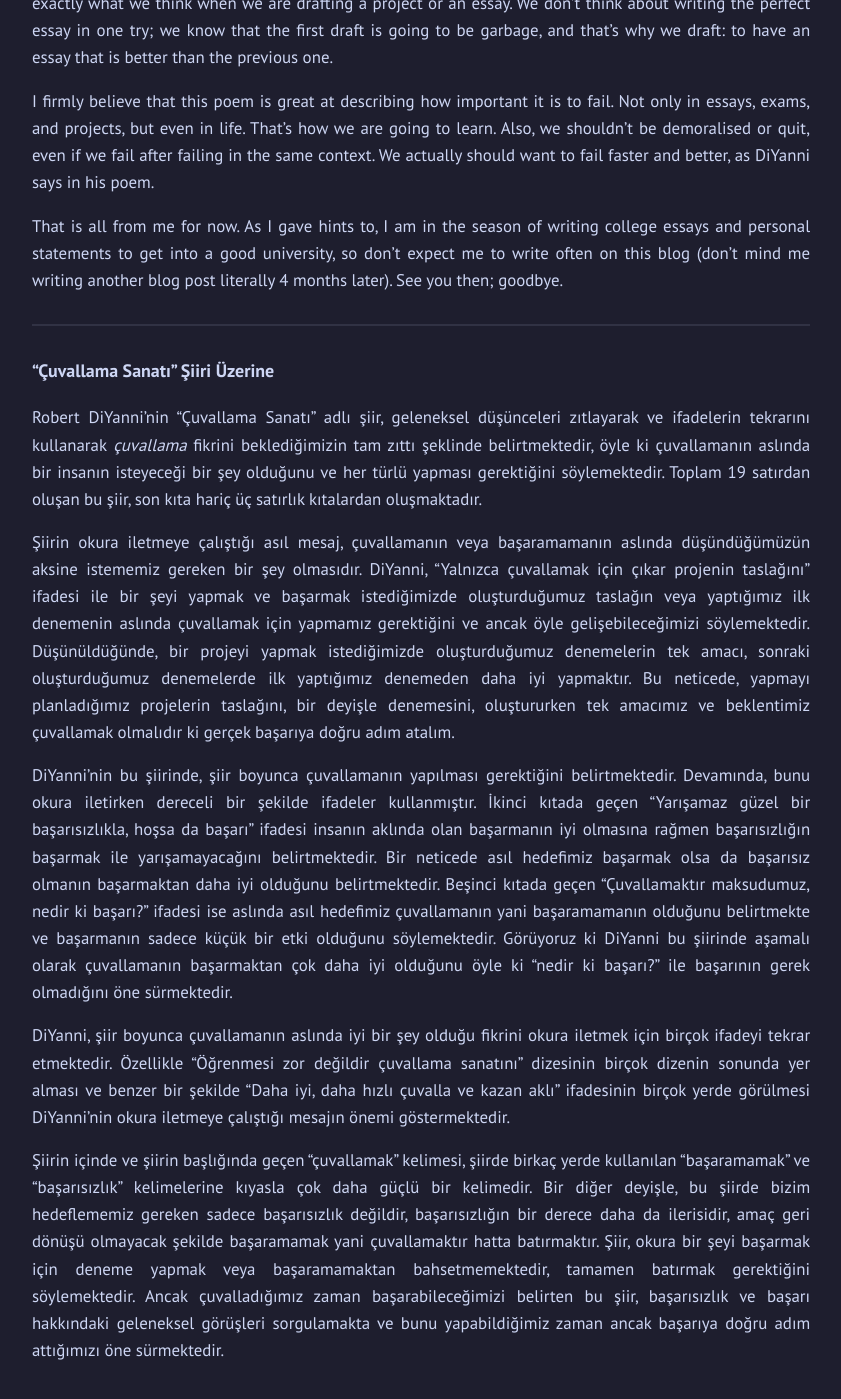
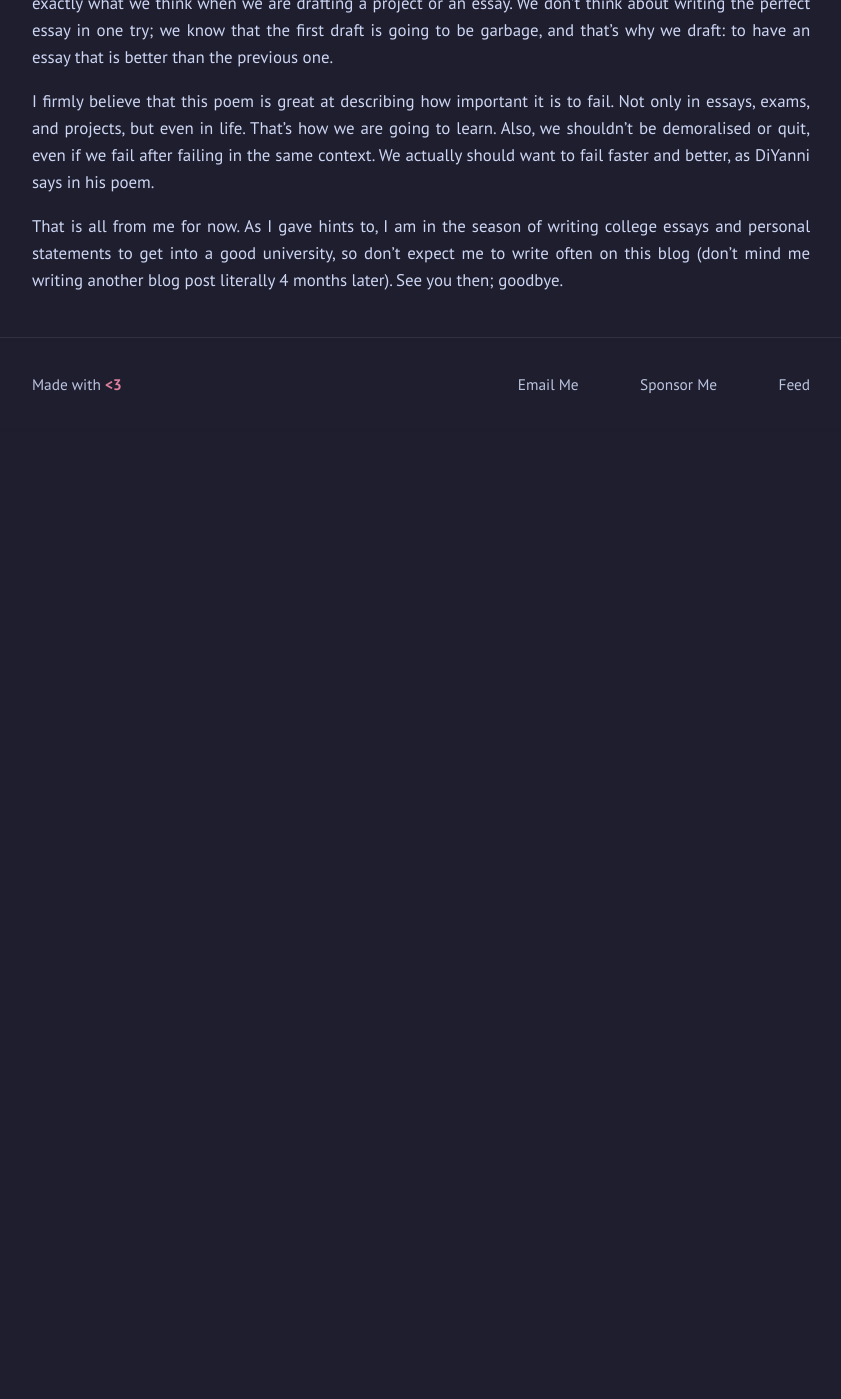
Before and after one commit to mkutay/deterministic-blog-old, a Jekyll site: the page built from _posts/2023-09-21-on-the-art-of-failing.md, in a window 1280 px wide and 1400 px high, scrolled down 2054 px. Shown: the whole window, without its empty margins (219-1060 px from the left). Built offline with Jekyll 4.4.1, drawn with Linux system fonts in a browser that asks for light colours; after the commit the page ends 2486 px from its top, so only the background shows below that.

Commit message:
Update 2023-09-21-on-the-art-of-failing.md

```diff
--- a/_posts/2023-09-21-on-the-art-of-failing.md
+++ b/_posts/2023-09-21-on-the-art-of-failing.md
@@ -70,17 +70,3 @@ In a very theoretical scenario (my life right now), imagine that I need to write
 I firmly believe that this poem is great at describing how important it is to fail. Not only in essays, exams, and projects, but even in life. That's how we are going to learn. Also, we shouldn't be demoralised or quit, even if we fail after failing in the same context. We actually should want to fail faster and better, as DiYanni says in his poem.
 
 That is all from me for now. As I gave hints to, I am in the season of writing college essays and personal statements to get into a good university, so don't expect me to write often on this blog (don't mind me writing another blog post literally 4 months later). See you then; goodbye.
-
----
-
-### "Çuvallama Sanatı" Şiiri Üzerine
-
-Robert DiYanni'nin "Çuvallama Sanatı" adlı şiir, geleneksel düşünceleri zıtlayarak ve ifadelerin tekrarını kullanarak _çuvallama_ fikrini beklediğimizin tam zıttı şeklinde belirtmektedir, öyle ki çuvallamanın aslında bir insanın isteyeceği bir şey olduğunu ve her türlü yapması gerektiğini söylemektedir. Toplam 19 satırdan oluşan bu şiir, son kıta hariç üç satırlık kıtalardan oluşmaktadır.
-
-Şiirin okura iletmeye çalıştığı asıl mesaj, çuvallamanın veya başaramamanın aslında düşündüğümüzün aksine istememiz gereken bir şey olmasıdır. DiYanni, "Yalnızca çuvallamak için çıkar projenin taslağını" ifadesi ile bir şeyi yapmak ve başarmak istediğimizde oluşturduğumuz taslağın veya yaptığımız ilk denemenin aslında çuvallamak için yapmamız gerektiğini ve ancak öyle gelişebileceğimizi söylemektedir. Düşünüldüğünde, bir projeyi yapmak istediğimizde oluşturduğumuz denemelerin tek amacı, sonraki oluşturduğumuz denemelerde ilk yaptığımız denemeden daha iyi yapmaktır. Bu neticede, yapmayı planladığımız projelerin taslağını, bir deyişle denemesini, oluştururken tek amacımız ve beklentimiz çuvallamak olmalıdır ki gerçek başarıya doğru adım atalım.
-
-DiYanni'nin bu şiirinde, şiir boyunca çuvallamanın yapılması gerektiğini belirtmektedir. Devamında, bunu okura iletirken dereceli bir şekilde ifadeler kullanmıştır. İkinci kıtada geçen "Yarışamaz güzel bir başarısızlıkla, hoşsa da başarı" ifadesi insanın aklında olan başarmanın iyi olmasına rağmen başarısızlığın başarmak ile yarışamayacağını belirtmektedir. Bir neticede asıl hedefimiz başarmak olsa da başarısız olmanın başarmaktan daha iyi olduğunu belirtmektedir. Beşinci kıtada geçen "Çuvallamaktır maksudumuz, nedir ki başarı?" ifadesi ise aslında asıl hedefimiz çuvallamanın yani başaramamanın olduğunu belirtmekte ve başarmanın sadece küçük bir etki olduğunu söylemektedir. Görüyoruz ki DiYanni bu şiirinde aşamalı olarak çuvallamanın başarmaktan çok daha iyi olduğunu öyle ki "nedir ki başarı?" ile başarının gerek olmadığını öne sürmektedir.
-
-DiYanni, şiir boyunca çuvallamanın aslında iyi bir şey olduğu fikrini okura iletmek için birçok ifadeyi tekrar etmektedir. Özellikle "Öğrenmesi zor değildir çuvallama sanatını" dizesinin birçok dizenin sonunda yer alması ve benzer bir şekilde "Daha iyi, daha hızlı çuvalla ve kazan aklı" ifadesinin birçok yerde görülmesi DiYanni'nin okura iletmeye çalıştığı mesajın önemi göstermektedir.
-
-Şiirin içinde ve şiirin başlığında geçen "çuvallamak" kelimesi, şiirde birkaç yerde kullanılan "başaramamak" ve "başarısızlık" kelimelerine kıyasla çok daha güçlü bir kelimedir. Bir diğer deyişle, bu şiirde bizim hedeflememiz gereken sadece başarısızlık değildir, başarısızlığın bir derece daha da ilerisidir, amaç geri dönüşü olmayacak şekilde başaramamak yani çuvallamaktır hatta batırmaktır. Şiir, okura bir şeyi başarmak için deneme yapmak veya başaramamaktan bahsetmemektedir, tamamen batırmak gerektiğini söylemektedir. Ancak çuvalladığımız zaman başarabileceğimizi belirten bu şiir, başarısızlık ve başarı hakkındaki geleneksel görüşleri sorgulamakta ve bunu yapabildiğimiz zaman ancak başarıya doğru adım attığımızı öne sürmektedir.
```
